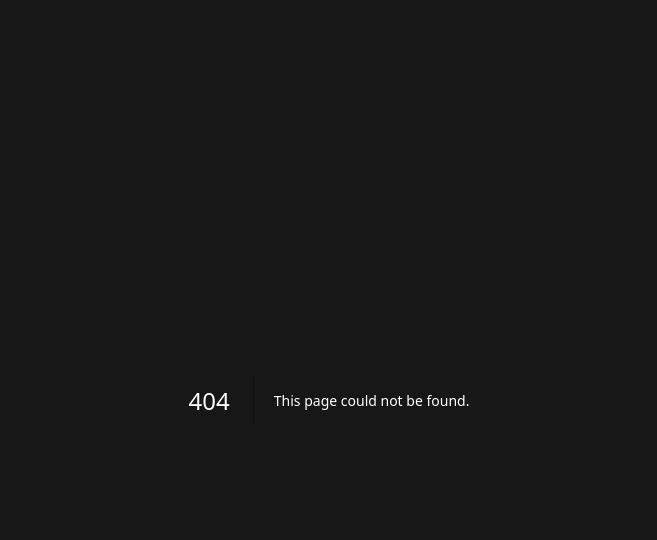
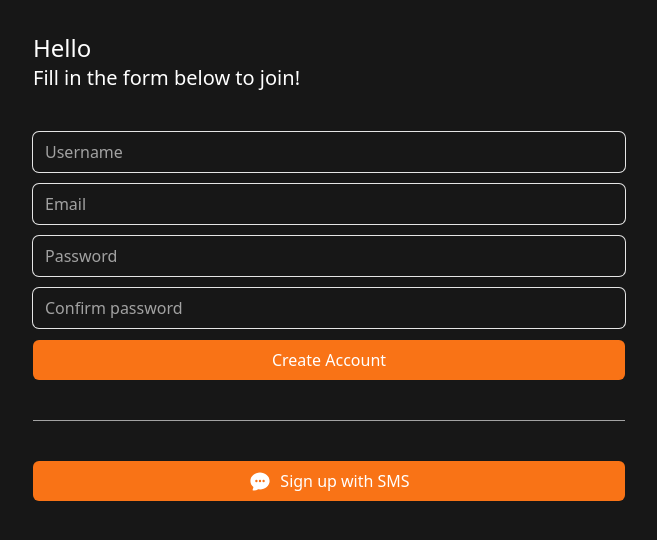
Before and after one commit to deankim1118/carrot_market-clone, a Next.js app: page /create-account in a window 1280 px wide. Before the commit this address had no page. Shown: the top 540 px of the page, without its empty margins (311-968 px from the left). Built offline with nearby package versions, Linux system fonts and the light colour scheme.

Commit message:
Create Account UI

```diff
--- /dev/null
+++ b/app/create-account/page.tsx
@@ -0,0 +1,54 @@
+import Link from 'next/link';
+import { ChatBubbleOvalLeftEllipsisIcon } from '@heroicons/react/20/solid';
+import FormInput from '../../components/FormInput';
+import FormButton from '../../components/FormButton';
+
+export default function CreateAccount() {
+  return (
+    <div className='flex flex-col gap-10 py-8 px-6'>
+      <div className='flex-flex-col gap-2 *:font-medium '>
+        <h1 className='text-2xl'>Hello</h1>
+        <h2 className='text-xl'>Fill in the form below to join!</h2>
+      </div>
+      <form className='flex flex-col gap-3'>
+        <FormInput
+          type='text'
+          placeholder='Username'
+          required={true}
+          errors={[]}
+        />
+        <FormInput
+          type='email'
+          placeholder='Email'
+          required={true}
+          errors={[]}
+        />
+        <FormInput
+          type='password'
+          placeholder='Password'
+          required={true}
+          errors={[]}
+        />
+        <FormInput
+          type='password'
+          placeholder='Confirm password'
+          required={true}
+          errors={[]}
+        />
+        <FormButton loading={false} text='Create Account' />
+      </form>
+      <div className='w-full h-px bg-neutral-400' />
+      <div className=''>
+        <Link
+          href='/sms'
+          className='primary-btn h-10 text-white flex gap-2 items-center justify-center'
+        >
+          <span>
+            <ChatBubbleOvalLeftEllipsisIcon className='size-6' />
+          </span>
+          <span>Sign up with SMS</span>
+        </Link>
+      </div>
+    </div>
+  );
+}
--- a/app/globals.css
+++ b/app/globals.css
@@ -7,3 +7,9 @@
     @apply text-orange-500;
   }
 }
+
+@layer components {
+  .primary-btn {
+    @apply w-full bg-orange-500 text-white text-center rounded-md font-medium hover:bg-orange-400 transition-colors;
+  }
+}
--- a/app/layout.tsx
+++ b/app/layout.tsx
@@ -25,7 +25,7 @@ export default function RootLayout({
   return (
     <html lang='en'>
       <body
-        className={`${geistSans.variable} ${geistMono.variable} antialiased bg-neutral-900 text-white `}
+        className={`${geistSans.variable} ${geistMono.variable} antialiased bg-neutral-900 text-white max-w-screen-sm mx-auto `}
       >
         {children}
       </body>
--- /dev/null
+++ b/app/login/page.tsx
@@ -0,0 +1,3 @@
+export default function Login() {
+  return <div>Login</div>;
+}
--- a/app/page.tsx
+++ b/app/page.tsx
@@ -2,17 +2,14 @@ import Link from 'next/link';
 
 export default function Home() {
   return (
-    <div className='flex flex-col justify-between items-center min-h-screen p-6 max-w-screen-sm mx-auto'>
+    <div className='flex flex-col justify-between items-center min-h-screen p-6 '>
       <div className='my-auto flex flex-col items-center gap-2 *:font-medium'>
         <span className='text-9xl'>🥕</span>
         <h1 className='text-4xl'>Carrot Market</h1>
         <h2 className='text-2xl'>Welcome to Carrot Market</h2>
       </div>
       <div className='flex flex-col items-center gap-3 w-full '>
-        <Link
-          href='/create-account'
-          className='w-full bg-orange-500 text-white text-center rounded-md p-2.5 text-lg font-medium hover:bg-orange-400 transition-colors'
-        >
+        <Link href='/create-account' className='primary-btn p-2.5 text-lg'>
           Start
         </Link>
         <div className='flex gap-2'>
--- /dev/null
+++ b/components/FormButton.tsx
@@ -0,0 +1,15 @@
+interface FormButtonProps {
+  loading: boolean;
+  text: string;
+}
+
+export default function FormButton({ loading, text }: FormButtonProps) {
+  return (
+    <button
+      className='primary-btn h-10 cursor-pointer disabled:bg-neutral-400 disabled:text-neutral-300 disabled:cursor-not-allowed'
+      disabled={loading}
+    >
+      {loading ? 'Loading...' : text}
+    </button>
+  );
+}
--- /dev/null
+++ b/components/FormInput.tsx
@@ -0,0 +1,29 @@
+interface FormInputProps {
+  type: string;
+  placeholder: string;
+  required: boolean;
+  errors: string[];
+}
+
+export default function FormInput({
+  type,
+  placeholder,
+  required,
+  errors,
+}: FormInputProps) {
+  return (
+    <div className='flex flex-col gap-2 '>
+      <input
+        type={type}
+        placeholder={placeholder}
+        className='bg-transparent rounded-md w-full h-10 focus:outline-none  placeholder:text-white/60 ring-1 focus:ring-4 transition border-none ring-neutral-200  focus:ring-orange-400'
+        required={required}
+      />
+      {errors.map((error, index) => (
+        <span key={index} className='text-red-500 font-medium'>
+          {error}
+        </span>
+      ))}
+    </div>
+  );
+}
--- a/package.json
+++ b/package.json
@@ -9,6 +9,7 @@
     "lint": "next lint"
   },
   "dependencies": {
+    "@heroicons/react": "^2.2.0",
     "next": "15.1.6",
     "react": "^19.0.0",
     "react-dom": "^19.0.0"
```
Also changed, not shown: 1 other file (tests, documents, lock files or other folders).
